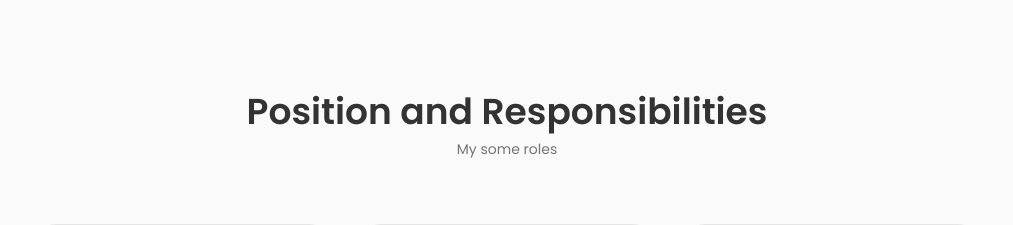
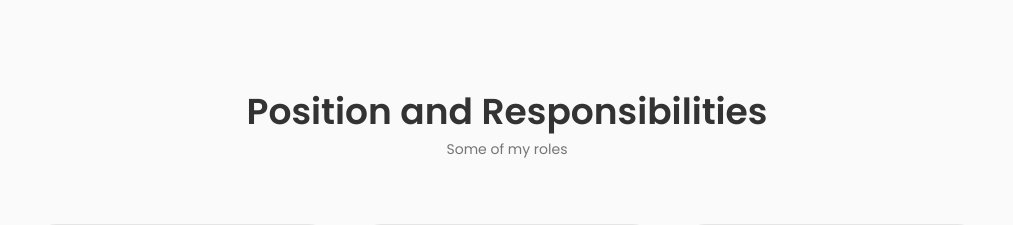
Before and after one commit to aniket048/aniket_portfolio, a React (Create React App) app: page / in a window 1280 px wide. Shown: the part 3120-3345 px from the top of the page, without its empty margins (133-1146 px from the left). Built offline with nearby package versions, Linux system fonts and the light colour scheme.

Commit message:
Update Testimonials.jsx

```diff
--- a/src/components/testimonials2/Testimonials.jsx
+++ b/src/components/testimonials2/Testimonials.jsx
@@ -15,7 +15,7 @@ const Testimonials = () => {
   return (
     <section className="testimonial container section">
       <h2 className="section__title">Position and Responsibilities</h2>
-      <span className="section__subtitle">My some roles</span>
+      <span className="section__subtitle">Some of my roles</span>
 
       <Swiper className="testimonial__container"
         loop={true}
```
